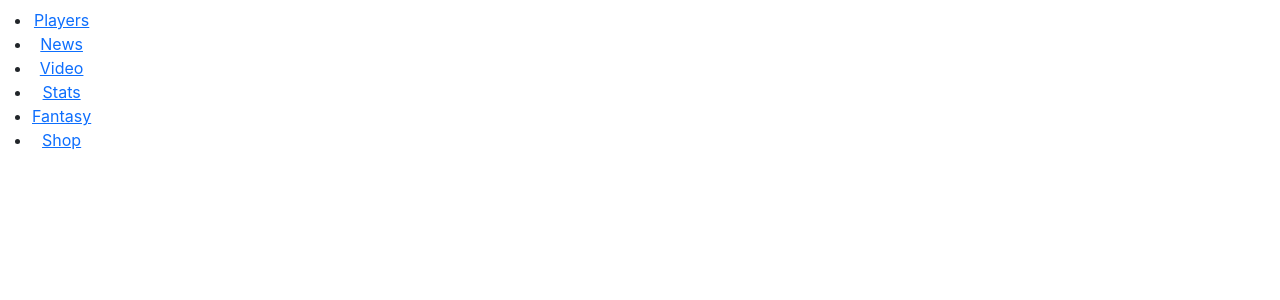
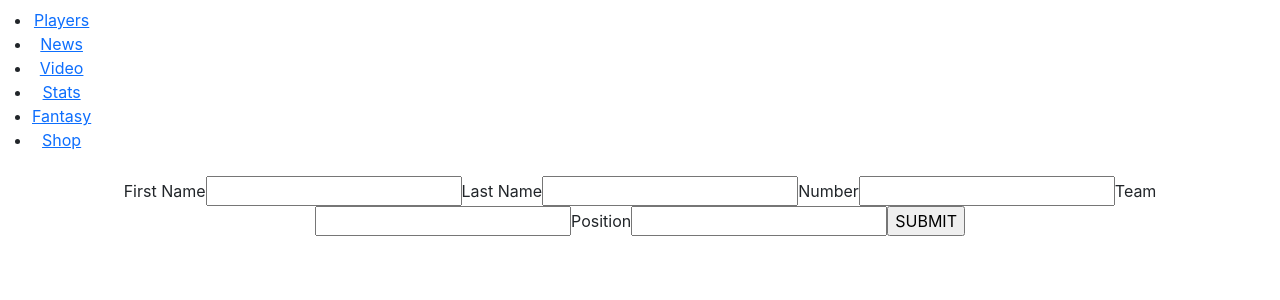
Before and after one commit to valensh1/MernStack-Template, a React (Create React App) app in the folder client/: page /players/new in a window 1280 px wide. Shown: the top 300 px of the page. Built offline with nearby package versions, Linux system fonts and the light colour scheme.

Commit message:
POST request completed with redirection back to index page.

```diff
--- a/client/src/App.js
+++ b/client/src/App.js
@@ -2,6 +2,7 @@ import './App.css';
 import { BrowserRouter as Router, Route, Switch } from 'react-router-dom'; //! MUST IMPORT BrowserRouter (changing name to just Router is optional) and Route and Switch
 import Home from './views/Home.js';
 import Roster from './views/Roster.js';
+import NewPlayer from './views/NewPlayer.js';
 import Navbar from './components/Navbar.js';
 
 function App() {
@@ -14,6 +15,10 @@ function App() {
             <Roster />
           </Route>
 
+          <Route exact path="/players/new">
+            <NewPlayer />
+          </Route>
+
           <Route exact path="/">
             <Home />
           </Route>
--- /dev/null
+++ b/client/src/views/NewPlayer.js
@@ -0,0 +1,98 @@
+//? POST REQUEST - FORM TO INPUT NEW PLAYER
+import { useState } from 'react';
+import { Link, useHistory } from 'react-router-dom'; //! Must import useHistory in order to have React redirect to different pages outside the Router Link found on App.js
+
+const NewPlayer = event => {
+  const [formData, setFormData] = useState({
+    firstName: '',
+    lastName: '',
+    number: '',
+    team: '',
+    position: '',
+  });
+
+  const history = useHistory(); //! MUST ACTIVATE USE HISTORY HERE TO REDIRECT TO DIFFERENT PAGE AFTER FORM SUBMISSION. WON'T WORK INSIDE THE handleSubmit FUNCTION SO MUST BE HERE
+
+  const handleSubmit = event => {
+    try {
+      //? POST REQUEST - no need for async with post request
+      event.preventDefault();
+      fetch('/api/players', {
+        method: 'POST',
+        headers: { 'Content-Type': 'application/json' },
+        body: JSON.stringify(formData),
+      });
+    } catch (error) {
+      console.log(error);
+    } finally {
+      //? Reset the form input fields to blank
+      setFormData({
+        firstName: '',
+        lastName: '',
+        number: '',
+        team: '',
+        position: '',
+      });
+      //? REDIRECTION TO ROUTE AFTER FORM SUBMISSION
+      history.push(`/players`); //! ENTER ROUTE HERE YOU WANT TO GO TO AFTER FORM SUBMISSION
+    }
+  };
+
+  return (
+    <form id="newPlayer-form" onSubmit={handleSubmit}>
+      <label htmlFor="firstName">First Name</label>
+      <input
+        type="text"
+        name="firstName"
+        value={formData.firstName}
+        onChange={event =>
+          setFormData({ ...formData, firstName: event.target.value })
+        }
+      />
+
+      <label htmlFor="lastName">Last Name</label>
+      <input
+        type="text"
+        name="lastName"
+        value={formData.lastName}
+        onChange={event =>
+          setFormData({ ...formData, lastName: event.target.value })
+        }
+      />
+
+      <label htmlFor="number">Number</label>
+      <input
+        type="number"
+        name="number"
+        value={formData.number}
+        onChange={event =>
+          setFormData({ ...formData, number: event.target.value })
+        }
+      />
+
+      <label htmlFor="team">Team</label>
+      <input
+        type="text"
+        name="team"
+        value={formData.team}
+        onChange={event =>
+          setFormData({ ...formData, team: event.target.value })
+        }
+      />
+
+      <label htmlFor="position">Position</label>
+      <input
+        type="text"
+        name="position"
+        value={formData.position}
+        onChange={event =>
+          setFormData({ ...formData, position: event.target.value })
+        }
+      />
+
+      <input type="submit" value="SUBMIT" />
+    </form>
+  );
+};
+
+export default NewPlayer;
--- a/client/src/views/Roster.js
+++ b/client/src/views/Roster.js
@@ -1,4 +1,5 @@
 import { useState, useEffect } from 'react';
+import { Link } from 'react-router-dom';
 
 const Roster = () => {
   const [players, setPlayers] = useState([]);
@@ -6,11 +7,10 @@ const Roster = () => {
   useEffect(() => {
     (async () => {
       try {
-        console.log('Useeffect is running!!!');
         const response = await fetch('/api/players');
         const data = await response.json();
+        await setPlayers(data);
         console.log(data);
-        await setPlayers(data);
       } catch (err) {
         console.error(err);
       }
@@ -19,16 +19,20 @@ const Roster = () => {
 
   return (
     <div>
-      <h1>Player Roster</h1>
+      <h1>Roster of Players</h1>
       {players?.map(player => {
         return (
           <div key={player?._id}>
-            <h3>{player?.firstName}</h3>
-            <h3>{player?.lastName}</h3>
+            <h3>{`${player?.firstName} ${player?.lastName}`}</h3>
             <h3>{player?.number}</h3>
+            <h4>{player?.team}</h4>
+            <h5>{player?.position}</h5>
           </div>
         );
       })}
+      <button>
+        <Link to="/players/new">NEW PLAYER</Link>
+      </button>
     </div>
   );
 };
```
Also changed, not shown: 2 other files (tests, documents, lock files or other folders).
